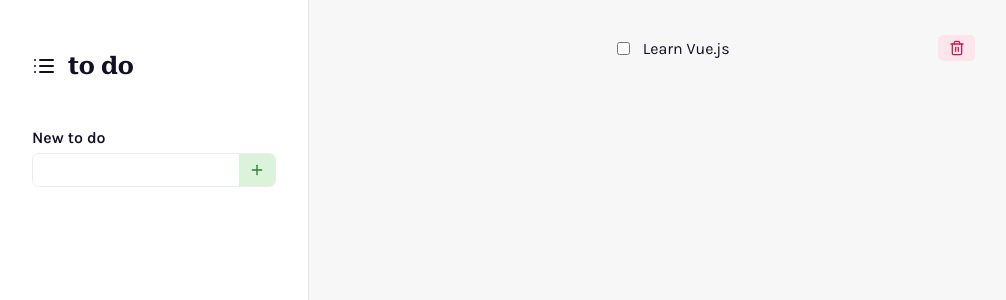
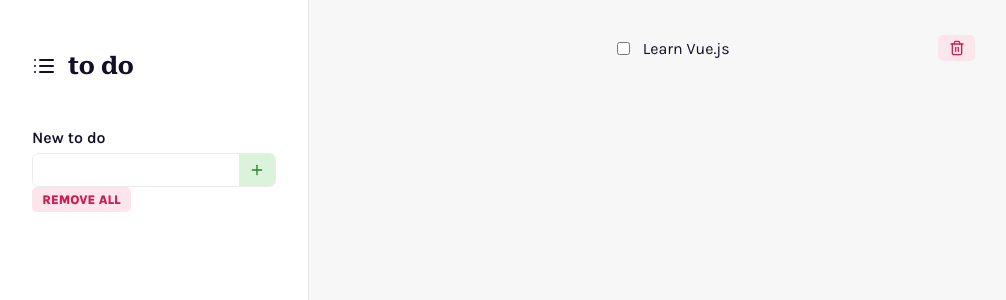
Before and after one commit to zKhiro/vue-todo-list, a Vue app: page / in a window 1280 px wide. Shown: the top 300 px of the page, without its empty margins (0-1006 px from the left). Built offline with nearby package versions, Linux system fonts and the light colour scheme.

Commit message:
Add remove all todos

```diff
--- a/src/App.vue
+++ b/src/App.vue
@@ -17,7 +17,10 @@
       removeTodo(todoIdToRemove) {
         this.todos = this.todos.filter(todo => todo.id !== todoIdToRemove);
       },
-    }
+      removeAllTodos() {
+        this.todos = [];
+      }
+    },
   }
 </script>
 
@@ -44,6 +47,8 @@
         </div>
       </div>
     </form>
+
+    <button class="btn btn-danger" @click="removeAllTodos">Remove All</button>
   </section>
 
   <main>
```
